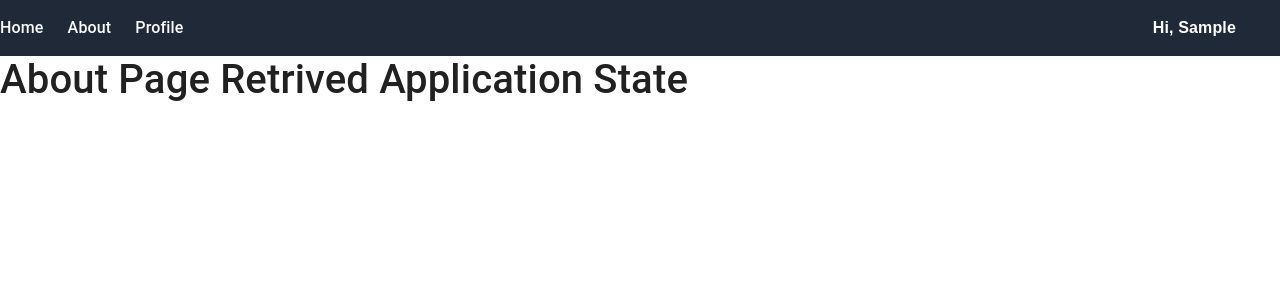
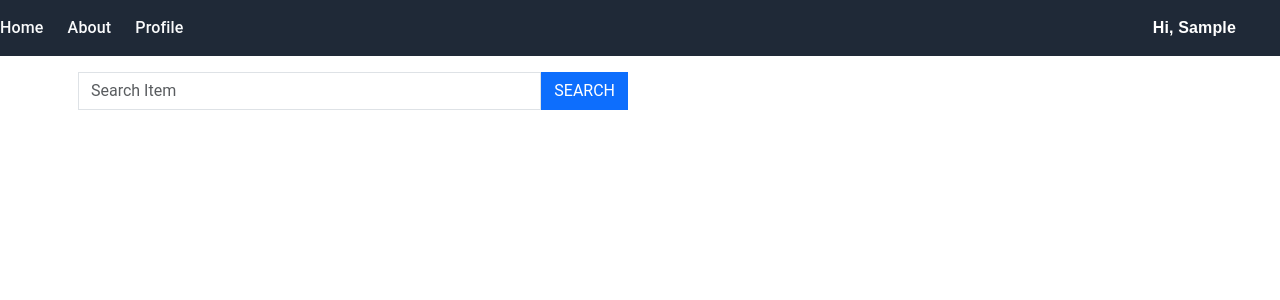
Before and after one commit to Koushikdkush/my-app, a React (Create React App) app: page /about in a window 1280 px wide. Shown: the top 300 px of the page. Built offline with nearby package versions, Linux system fonts and the light colour scheme; sample sign-in values are in the browser's storage.

Commit message:
search of useref

```diff
--- a/src/feature/counter/store.jsx
+++ b/src/feature/counter/store.jsx
@@ -2,5 +2,5 @@ import { configureStore } from "@reduxjs/toolkit";
 import authState from "./authSlice";
 
 export const store = configureStore({
-  reducer: {authState}
+  reducer: { authState }
 });
--- a/src/pages/about.jsx
+++ b/src/pages/about.jsx
@@ -1,10 +1,101 @@
+import { useEffect, useRef, useState } from "react";
+
 function About() {
+
+
+    const searchBoxRef = useRef(null);
+    const timerRef = useRef(null);
+    const lockRef = useRef(false);
+    const [loading, setLoading] = useState(false);
+    const [success, setSuccess] = useState(null);
+    const [failed, setFailed] = useState(null);
+
+
+
+    useEffect(() => {
+        return () => clearTimeout(timerRef.current);
+    }, []);
+
+    async function call_api(value) {
+        const api = `https://dummyjson.com/products/${value}`;
+
+        setLoading(true);
+        setSuccess(null);
+        setFailed(null);
+        try {
+            const result = await fetch(api);
+            const data = await result.json();
+            if (!result.ok) {
+                throw new Error(data.message || 'Something went Wrong!');
+            }
+            setSuccess(data);
+        } catch (error) {
+            console.log(error.message);
+            setFailed(error.message || 'NetWork Error');
+        } finally {
+            setLoading(false);
+            lockRef.current = false;
+        }
+    }
+
+    function search() {
+        if (lockRef.current) return;
+
+        lockRef.current = true;
+        timerRef.current = setTimeout(() => {
+            call_api(searchBoxRef.current.value);
+        }, 1000);
+
+    }
+
 
     return (
         <>
-            <h1>About Page Retrived Application State</h1>
+            <div className="container p-2 mt-2">
+                <div className="row">
+                    <div className="col-6 d-flex">
+                        <input
+                            placeholder="Search Item"
+                            type="text" ref={searchBoxRef}
+                            className="form-control"
+                        />
+                        <button
+                            onClick={search}
+                            className="btn btn-primary"
+                        >
+                            SEARCH
+                        </button>
+                    </div>
+                </div>
+            </div>
+
+            <div className="container p-2 mt-2">
+                <div className="row">
+                    <div className="col-12">
+                        {
+                            loading && (<p className="alert alert-info">Fetching Data</p>)
+                        }
+                        {
+                            success && (
+                                <p className="alert alert-success">
+                                    {success.title}
+                                </p>
+                            )
+                        }
+                        {
+                            failed && (
+                                <p className="alert alert-danger">
+                                    {JSON.stringify(failed)}
+                                </p>
+                            )
+                        }
+                    </div>
+                </div>
+            </div>
+
         </>
-    )
+
+    );
 }
 
 export default About;
--- a/src/styles/Home.css
+++ b/src/styles/Home.css
@@ -1,4 +1,11 @@
 .form-control:focus {
   box-shadow: none !important;
+}
+
+.form-control {
   border-radius: 0 !important;
 }
+
+.btn {
+  border-radius: 0 !important;
+}
```
Also changed, not shown: src/customHooks/useDebounceHook.jsx (+8 -5 lines).
